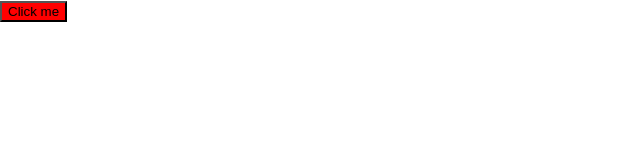
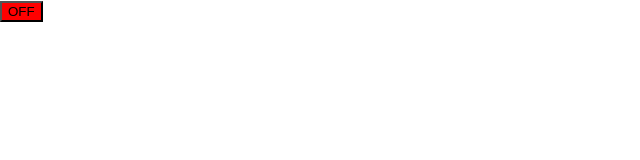
Before and after one commit to if-mentor/react-changeable-colour-button, a React (Create React App) app: page / in a window 1280 px wide. Shown: the top 160 px of the page, without its empty margins (0-640 px from the left). Built offline with nearby package versions, Linux system fonts and the light colour scheme.

Commit message:
fix:console.log()で確認

```diff
--- a/src/App.js
+++ b/src/App.js
@@ -2,7 +2,7 @@ import React, { useState } from "react";
 
 export default function App() {
   const [isActive, setIsActive] = useState(false);
-
+  console.log(isActive);
   const toggleIsActive = () => {
     setIsActive(!isActive);
   };
@@ -16,7 +16,7 @@ export default function App() {
           backgroundColor: isActive ? "#008000" : "#ff0000",
         }}
       >
-        Click me
+        {isActive ? "ON" : "OFF"}
       </button>
     </div>
   );
```
